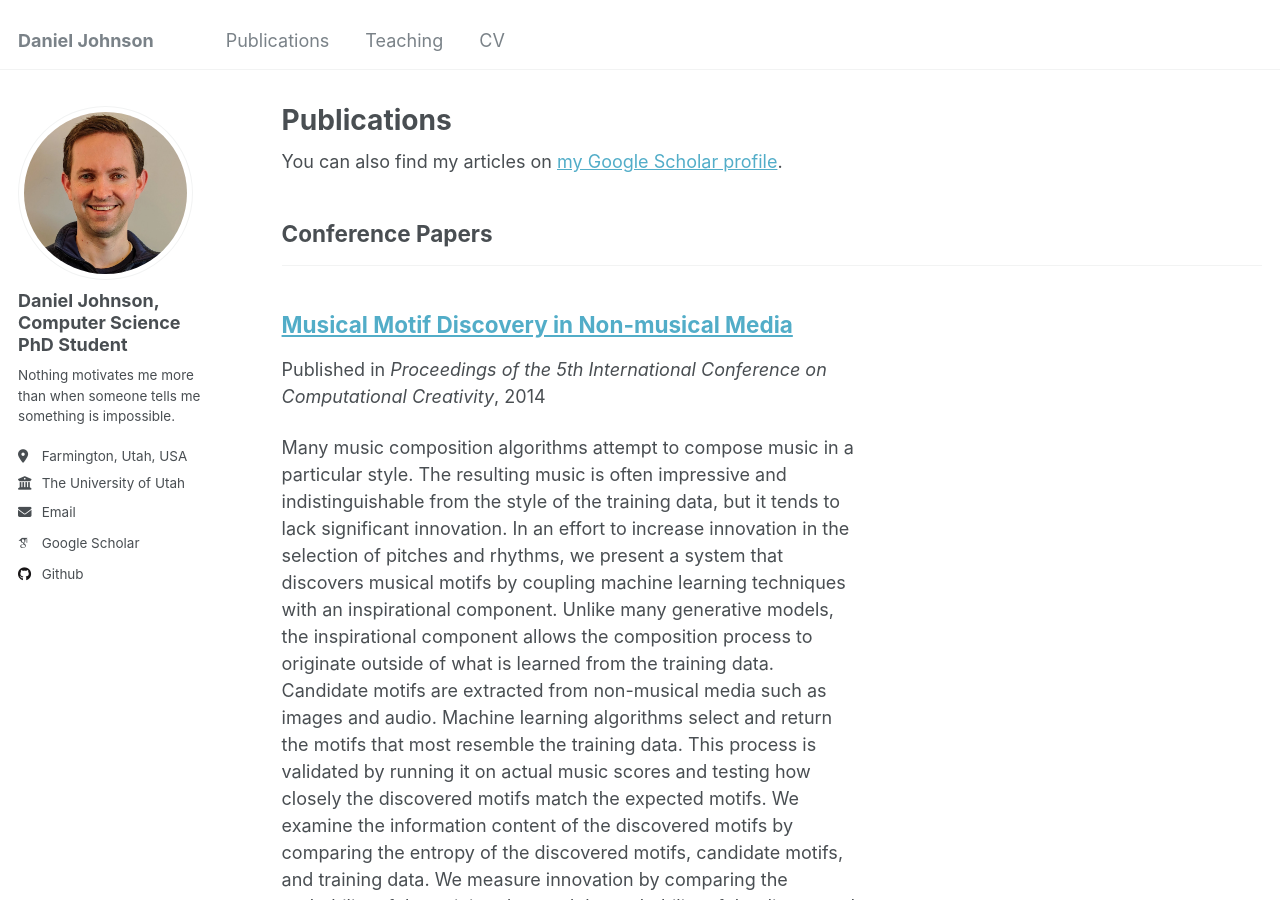
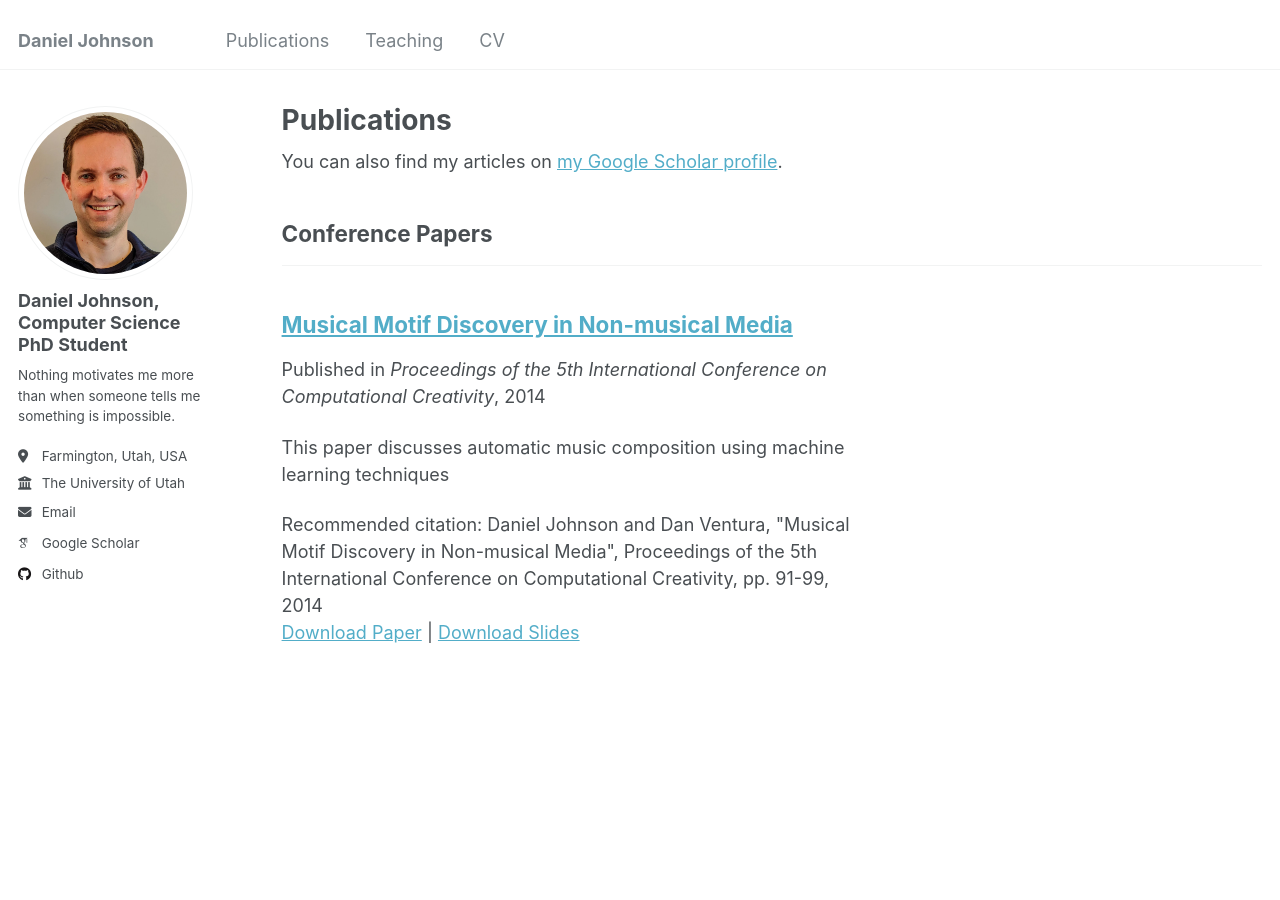
Before and after one commit to danj1000/danj1000.github.io, a Jekyll site: the page built from _pages/publications.html, in a window 1280 px wide and 900 px high. Built offline with Jekyll 4.4.1, drawn with Linux system fonts in a browser that asks for light colours; some web fonts are replaced; some of the changed text lies outside the part shown.

Commit message:
Update 2014-musical-motif-discovery.md

```diff
--- a/_publications/2014-musical-motif-discovery.md
+++ b/_publications/2014-musical-motif-discovery.md
@@ -3,6 +3,7 @@ title: "Musical Motif Discovery in Non-musical Media"
 collection: publications
 category: conferences
 permalink: /publication/2014-musical-motif-discovery
+excerpt: 'This paper discusses automatic music composition using machine learning techniques'
 date: 2014-06-07
 venue: 'Proceedings of the 5th International Conference on Computational Creativity'
 slidesurl: '#'
```
